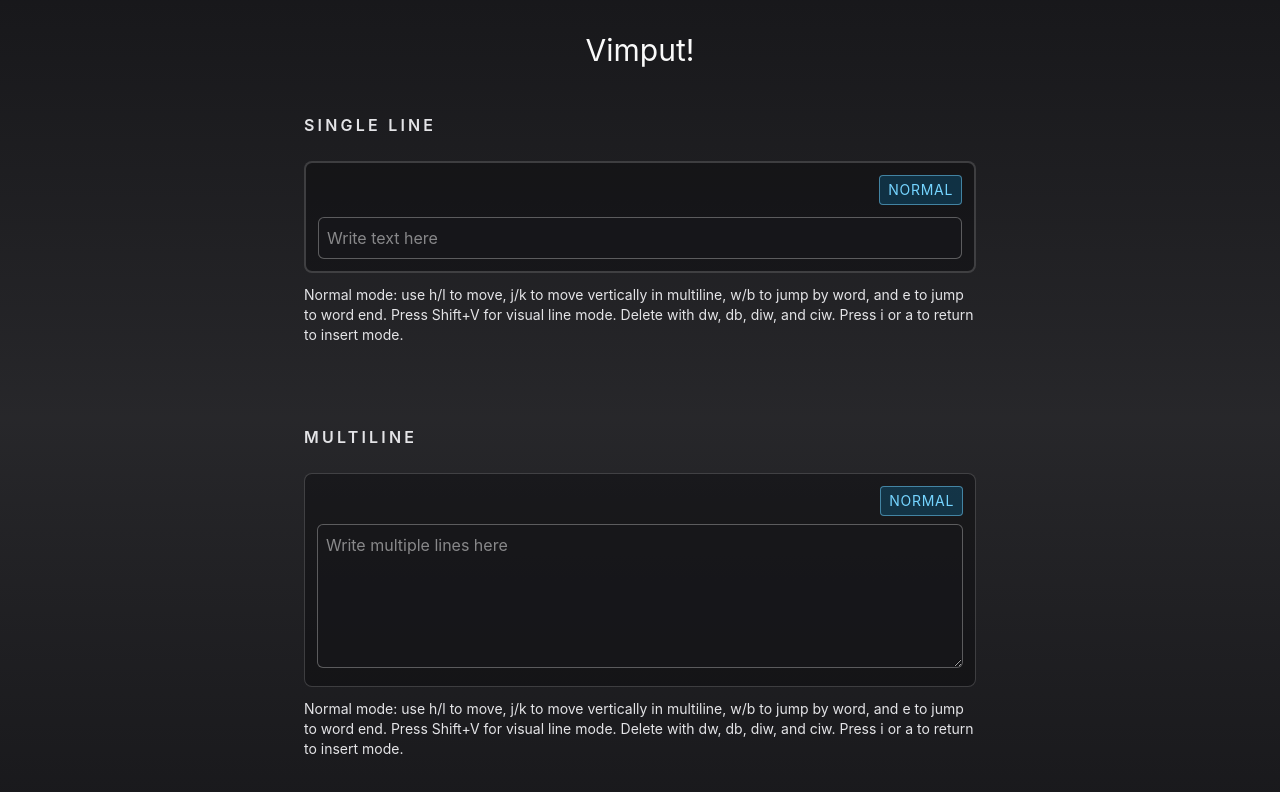
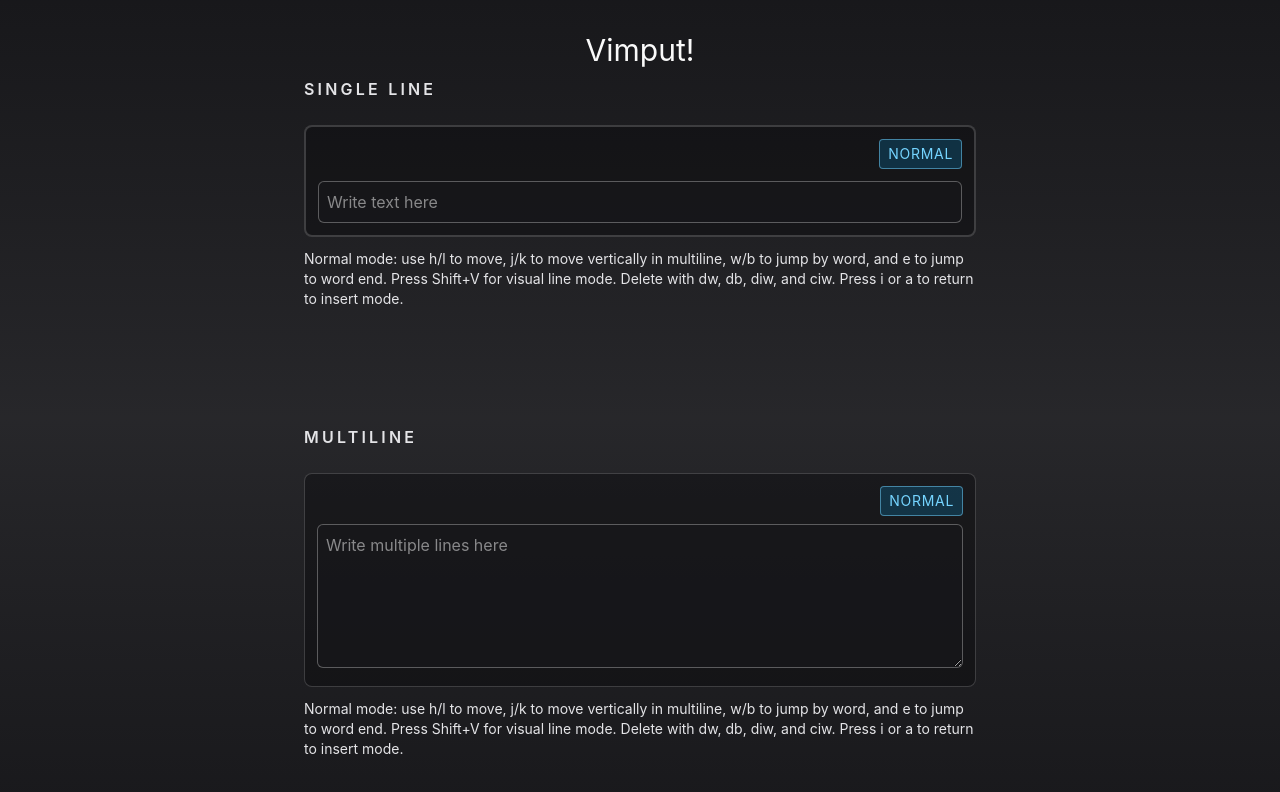
Before and after one commit to PeterKruhoffer/Vimput, a React (Vite) app: page / in a window 1280 px wide. Shown: the top 792 px of the page. Built offline with nearby package versions, Linux system fonts and the light colour scheme.

Commit message:
Set fixed height, no more bounce

```diff
--- a/src/components/Input.tsx
+++ b/src/components/Input.tsx
@@ -20,7 +20,9 @@ export function Input() {
           aria-label="Vim motion input"
         />
       </div>
-      <ModeHint mode={mode} />
+      <div className="h-24 w-full overflow-y-auto">
+        <ModeHint mode={mode} />
+      </div>
     </div>
   );
 }
--- a/src/components/MultilineInput.tsx
+++ b/src/components/MultilineInput.tsx
@@ -22,7 +22,9 @@ export function MultilineInput() {
           aria-label="Vim motion multiline input"
         />
       </div>
-      <ModeHint mode={mode} />
+      <div className="h-24 w-full overflow-y-auto">
+        <ModeHint mode={mode} />
+      </div>
     </div>
   );
 }
```
